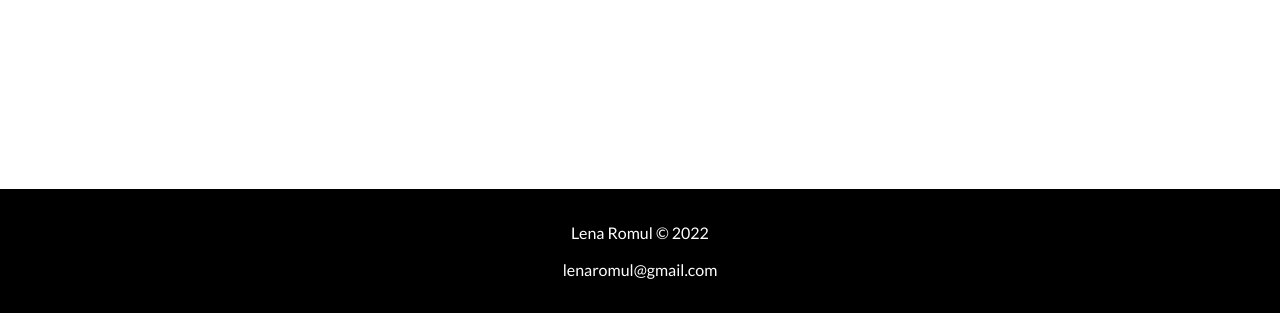
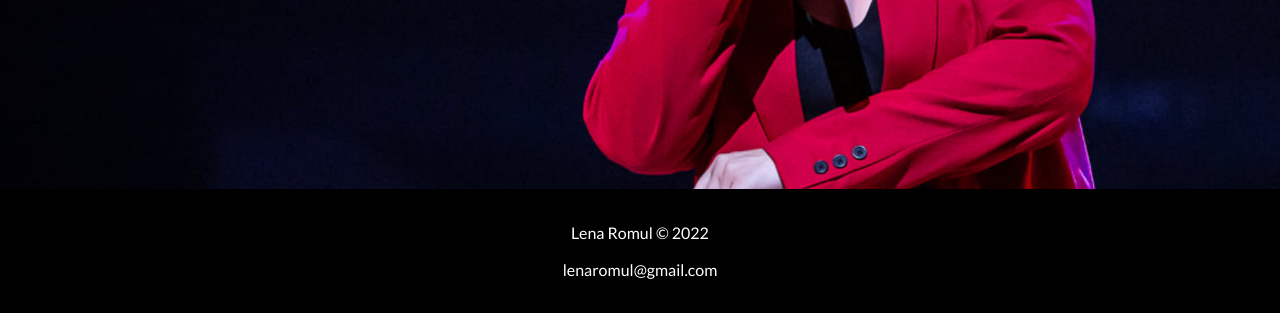
Before and after one commit to malazeberka/stronamoja, a plain HTML site: page index.html in a window 1280 px wide. Shown: the part 555-868 px from the top of the page. Drawn offline with nearby package versions, Linux system fonts and the light colour scheme; a web font is replaced by a local one.

Commit message:
Update style.css

```diff
--- a/style.css
+++ b/style.css
@@ -83,7 +83,7 @@ background: darkgrey;
 
 /* Showcase */
 #showcase {
-  background: url('../images/LenaRomul.png') no-repeat center center/cover;
+  background: url('../LenaRomul.png') no-repeat center center/cover;
   height: 600px;
 }
 
```
